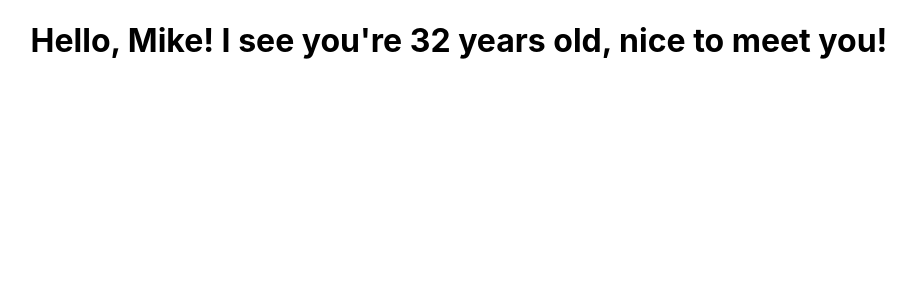
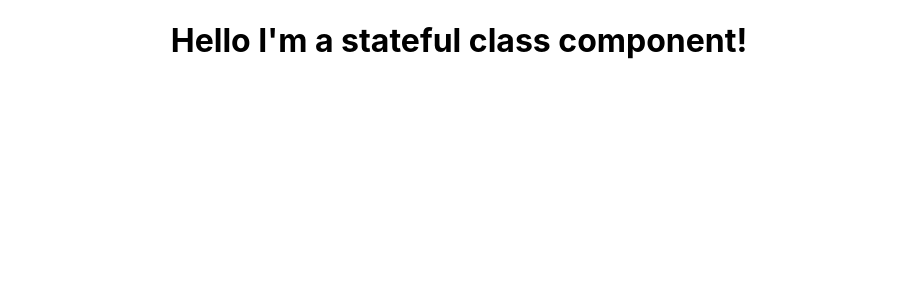
Before and after one commit to niclastanskanen/gitpod-react, a React (Create React App) app in the folder my-app/: page / in a window 1280 px wide. Shown: the top 300 px of the page, without its empty margins (181-1097 px from the left). Built offline with nearby package versions, Linux system fonts and the light colour scheme.

Commit message:
add stateful class component

```diff
--- a/my-app/src/App.js
+++ b/my-app/src/App.js
@@ -1,13 +1,16 @@
 import logo from './logo.svg';
 import './App.css';
 // import FunctionalGreeting from './components/FunctionalGreeting';
-import FunctionalGreetingWithProps from './components/FunctionalGreetingWithProps';
+// import FunctionalGreetingWithProps from './components/FunctionalGreetingWithProps';
+import StatefulGreeting from './components/StatefulGreeting';
 
 function App() {
   return (
     <div className="App">
       {/* <FunctionalGreeting /> */}
-      <FunctionalGreetingWithProps greeting="nice to meet you!" name="Mike!" age="32" />
+      {/* <FunctionalGreetingWithProps greeting="nice to meet you!" name="Mike!" age="32" /> */}
+      {/* <StatefulGreeting /> */}
+      <StatefulGreeting greeting="I'm a stateful class component!" />
     </div>
   );
 }
--- /dev/null
+++ b/my-app/src/components/StatefulGreeting.js
@@ -0,0 +1,10 @@
+import React from "react"
+
+class StatefulGreeting extends React.Component {
+    render() {
+        // return <h1>Heey from StatefulGreeting</h1>
+        return <h1>Hello {this.props.greeting}</h1>
+    }
+}
+
+export default StatefulGreeting;
```
